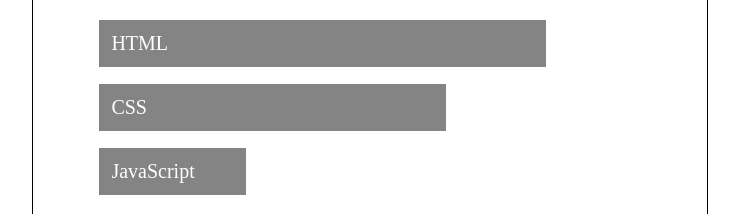
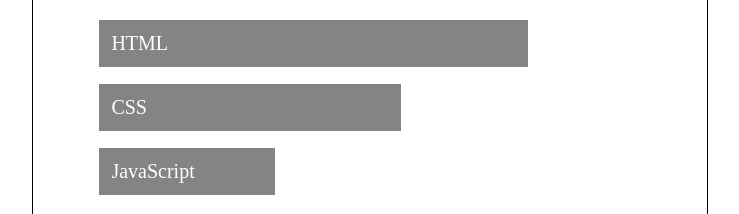
Before and after one commit to ZareMendozaC/miPrimerLayout, a plain HTML site: page coder-detail-2.html in a window 1280 px wide. Shown: the part 555-769 px from the top of the page, without its empty margins (270-1009 px from the left). Drawn offline with Linux system fonts and the light colour scheme.

Commit message:
arreglando bloques para que se acomoden a la ventana

```diff
--- a/coder-detail-2.html
+++ b/coder-detail-2.html
@@ -15,13 +15,11 @@
 		<p>Lorem ipsum dolor sit amet, consectetur adipisicing elit. Maxime facilis doloremque incidunt aperiam. Impedit id accusantium asperiores, at hic eum repudiandae facilis unde autem! Iusto tempore odit distinctio officiis accusamus.
 		Lorem ipsum dolor sit amet, consectetur adipisicing elit. Ipsam provident laboriosam tenetur ratione, corrupti pariatur iure quibusdam consequuntur. Quidem libero, laborum quia laboriosam itaque expedita dignissimos quis aperiam vero est?</p></center>
 		<h1>Hablididades</h1>
-		<div>
 		<ul>
 			<li class="html">HTML</li>
 			<li class="css">CSS</li>
 			<li class="JavaScript">JavaScript</li>
 		</ul>
-		</div>
 		<h1>Portafolio</h1>
 		<div class="images">
 			<img src="img/p5.jpg">
--- a/css/style.css
+++ b/css/style.css
@@ -37,15 +37,15 @@ ul li
 }
 .html{
 
-	padding-right: 335px;
+	padding-right: 50%;
 }
 .css{
 
-	padding-right: 235px;
+	padding-right: 30%;
 }
 .JavaScript{
 
-	padding-right: 35px;
+	padding-right: 10%;
 }
 .images{
 	padding-left:50px;
@@ -56,7 +56,7 @@ ul li
 	width: 200px;
 	height: 150px;
 	display: inline-block;
-		padding-right: 10px;
-		padding-top: 10px;
-		padding-bottom: 10px;
+	padding-right: 10px;
+	padding-top: 10px;
+	padding-bottom: 10px;
 }
```
